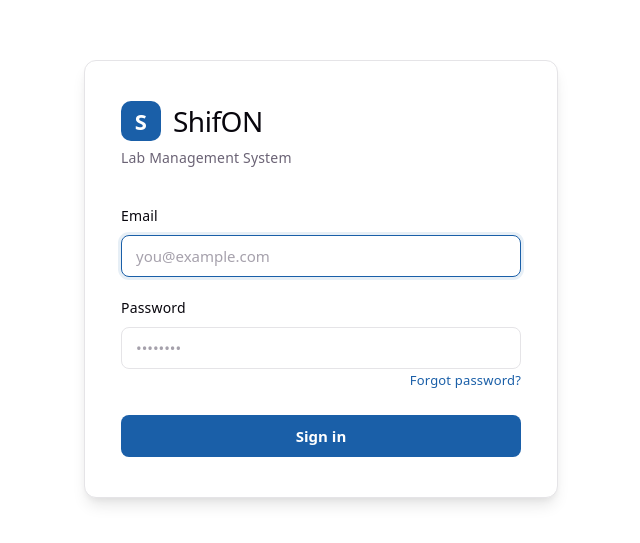
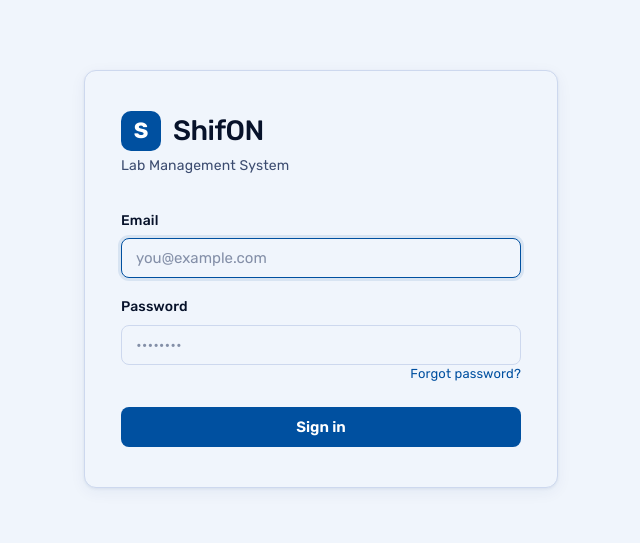
Before and after one commit to RafaelNavon/ShifON, a React (Vite) app in the folder client/: page /login in a window 1280 px wide. Shown: the part 141-684 px from the top of the page, without its empty margins (319-959 px from the left). Built offline with nearby package versions, Linux system fonts and the light colour scheme; no server answers.

Commit message:
Design Phase 1: apply ShifON v3 design tokens and Rubik font

```diff
--- a/client/src/index.css
+++ b/client/src/index.css
@@ -1,39 +1,102 @@
+@import url('https://fonts.googleapis.com/css2?family=Rubik:wght@300;400;500;600;700;800&display=swap');
+
 :root {
-  --text: #6b6375;
-  --text-h: #08060d;
-  --bg: #fff;
-  --border: #e5e4e7;
-  --code-bg: #f4f3ec;
-  --accent: #1a5fa8;
-  --accent-bg: rgba(26, 95, 168, 0.1);
-  --accent-border: rgba(26, 95, 168, 0.5);
-  --social-bg: rgba(244, 243, 236, 0.5);
-  --shadow: rgba(0,0,0,0.1) 0 10px 15px -3px, rgba(0,0,0,0.05) 0 4px 6px -2px;
-  --sans: system-ui, 'Segoe UI', Roboto, sans-serif;
-  --heading: system-ui, 'Segoe UI', Roboto, sans-serif;
-  --mono: ui-monospace, Consolas, monospace;
-  font: 18px/145% var(--sans);
-  letter-spacing: 0.18px;
+  /* ── ShifON v3 Design Tokens ─────────────────── */
+
+  /* Font */
+  --font: 'Rubik', system-ui, sans-serif;
+
+  /* Backgrounds */
+  --bg:    #f0f5fc;
+  --bg2:   #e4eef8;
+  --card:  #ffffff;
+  --inbg:  #f5f9ff;
+
+  /* Borders */
+  --border: #cdd8ee;
+
+  /* Text */
+  --text:  #3c4c70;
+  --texth: #07122a;
+  --textm: #7282a8;
+
+  /* Accent */
+  --accent: #0050a0;
+  --accbg:  rgba(0,80,160,0.1);
+  --acct:   #0050a0;
+
+  /* Semantic */
+  --danger:  #dc2626;  --dangbg: rgba(220,38,38,0.09);
+  --success: #009850;  --sucbg:  rgba(0,152,80,0.09);
+  --warn:    #d97706;  --warnbg: rgba(217,119,6,0.09);
+
+  /* Stat */
+  --stat: #0050a0;
+
+  /* Sidebar */
+  --sb-grad: linear-gradient(165deg,#001440 0%,#002d70 100%);
+  --sb-text: #5878b8;
+  --sb-hover: rgba(255,255,255,0.07);
+  --sb-act:  rgba(0,210,130,0.18);
+  --sb-actt: #00e898;
+
+  /* Shadows */
+  --shad:    0 1px 3px rgba(0,50,120,0.07), 0 4px 16px rgba(0,50,120,0.06);
+  --shad-lg: 0 4px 24px rgba(0,50,120,0.12), 0 1px 4px rgba(0,50,120,0.06);
+
+  /* ── Backward-compat aliases (existing components use these) ── */
+  --text-h:       var(--texth);
+  --code-bg:      var(--bg2);
+  --accent-bg:    var(--accbg);
+  --accent-border: rgba(0,80,160,0.5);
+  --social-bg:    rgba(228,238,248,0.5);
+  --shadow:       var(--shad);
+  --sans:         var(--font);
+  --heading:      var(--font);
+  --mono:         ui-monospace, Consolas, monospace;
+
+  font: 15px/150% var(--font);
+  letter-spacing: 0.15px;
   color: var(--text);
   background: var(--bg);
   font-synthesis: none;
   text-rendering: optimizeLegibility;
   -webkit-font-smoothing: antialiased;
   -moz-osx-font-smoothing: grayscale;
-  @media (max-width: 1024px) { font-size: 16px; }
+  @media (max-width: 1024px) { font-size: 14px; }
 }
 
-[data-theme="dark"] {
-  --text: #9ca3af;
-  --text-h: #f3f4f6;
-  --bg: #16171d;
-  --border: #2e303a;
-  --code-bg: #1f2028;
-  --accent: #3b82f6;
-  --accent-bg: rgba(59, 130, 246, 0.15);
-  --accent-border: rgba(59, 130, 246, 0.5);
-  --social-bg: rgba(47, 48, 58, 0.5);
-  --shadow: rgba(0,0,0,0.4) 0 10px 15px -3px, rgba(0,0,0,0.25) 0 4px 6px -2px;
+[data-theme="dark"], .dark {
+  --bg:    #050e1c;
+  --bg2:   #091630;
+  --card:  #0d1e34;
+  --inbg:  #07101e;
+  --border: #12243e;
+  --text:  #4a6090;
+  --texth: #a8c2e8;
+  --textm: #2e4060;
+  --accent: #3a90e8;
+  --accbg:  rgba(58,144,232,0.14);
+  --acct:   #3a90e8;
+  --danger:  #f87171;  --dangbg: rgba(248,113,113,0.12);
+  --success: #4ade80;  --sucbg:  rgba(74,222,128,0.12);
+  --warn:    #fbbf24;  --warnbg: rgba(251,191,36,0.12);
+  --stat: #3a90e8;
+  --sb-grad: linear-gradient(165deg,#020810 0%,#050f20 100%);
+  --sb-text: #264060;
+  --sb-hover: rgba(255,255,255,0.05);
+  --sb-act:  rgba(0,210,130,0.14);
+  --sb-actt: #00d888;
+  --shad:    0 1px 3px rgba(0,0,0,0.3), 0 4px 16px rgba(0,0,0,0.25);
+  --shad-lg: 0 4px 32px rgba(0,0,0,0.5), 0 1px 4px rgba(0,0,0,0.3);
+
+  /* Backward-compat aliases */
+  --text-h:       var(--texth);
+  --code-bg:      var(--bg2);
+  --accent-bg:    var(--accbg);
+  --accent-border: rgba(58,144,232,0.5);
+  --social-bg:    rgba(9,22,48,0.5);
+  --shadow:       var(--shad);
 }
 
 body { margin: 0; }
```
